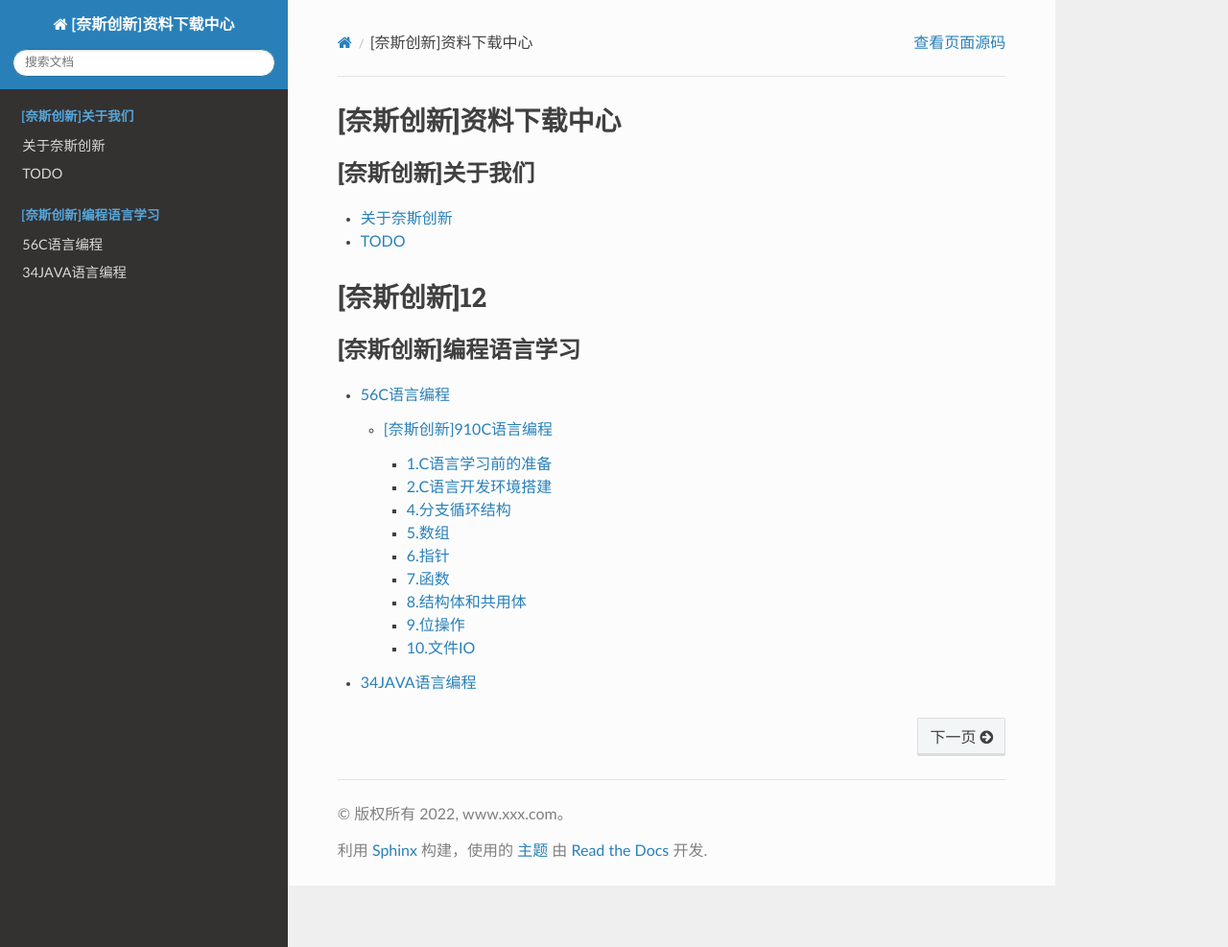
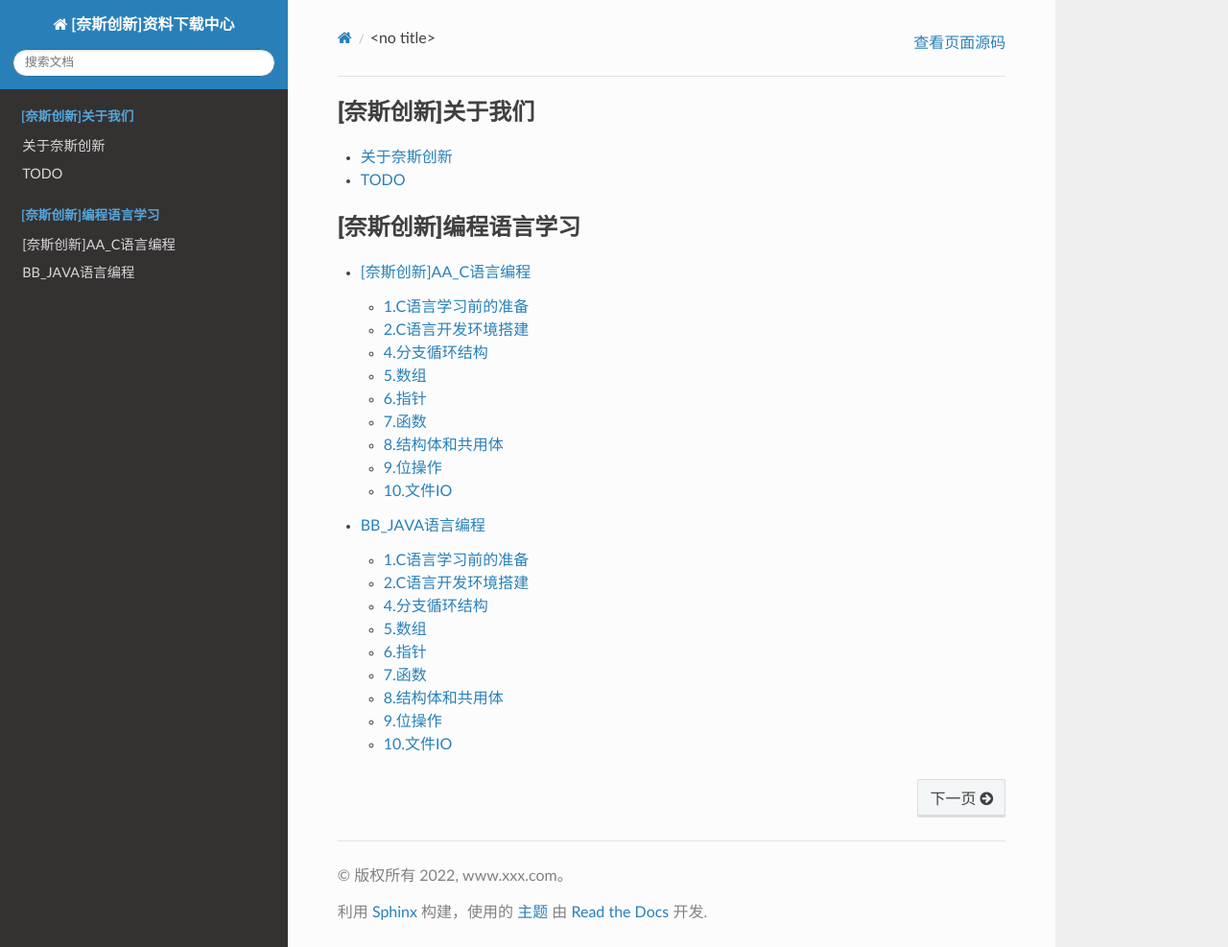
Before and after one commit to hello-liang-tao/naisicx_docs, a Sphinx documentation site: the page built from docs/index.rst, in a window 1280 px wide and 987 px high. Shown: the whole window at 96% size. Built offline with Sphinx 7.4.7 and the Read the Docs theme 2.0.0, drawn with Linux system fonts in a browser that asks for light colours; pages that are not in the unit, such as notebooks, are missing from menus.

Commit message:
改变结果

```diff
--- a/docs/index.rst
+++ b/docs/index.rst
@@ -1,6 +1,3 @@
-[奈斯创新]资料下载中心
-======================================================
-
 .. toctree::
    :maxdepth: 3
    :caption: [奈斯创新]关于我们
@@ -10,9 +7,6 @@
    about_us
    TODO
 
-
-[奈斯创新]12
-======================================================
 .. toctree::
    :maxdepth: 3
    :caption: [奈斯创新]编程语言学习
--- a/docs/programming_language_tutorial/c_programming/index.rst
+++ b/docs/programming_language_tutorial/c_programming/index.rst
@@ -1,4 +1,4 @@
-[奈斯创新]910C语言编程
+[奈斯创新]AA_C语言编程
 ======================================================
 .. toctree::
    :maxdepth: 1
--- a/docs/programming_language_tutorial/index.rst
+++ b/docs/programming_language_tutorial/index.rst
@@ -1,5 +1,3 @@
-56C语言编程
-======================================================
 .. toctree::
    :maxdepth: 2
    :caption: C语言编程
@@ -7,8 +5,6 @@
 
    c_programming/index
 
-34JAVA语言编程
-======================================================
    .. toctree::
    :maxdepth: 2
    :caption: JAVA语言编程
--- a/docs/programming_language_tutorial/java_programming/index.rst
+++ b/docs/programming_language_tutorial/java_programming/index.rst
@@ -1,4 +1,4 @@
-78C语言编程
+BB_JAVA语言编程
 ======================================================
 .. toctree::
    :maxdepth: 1
```
